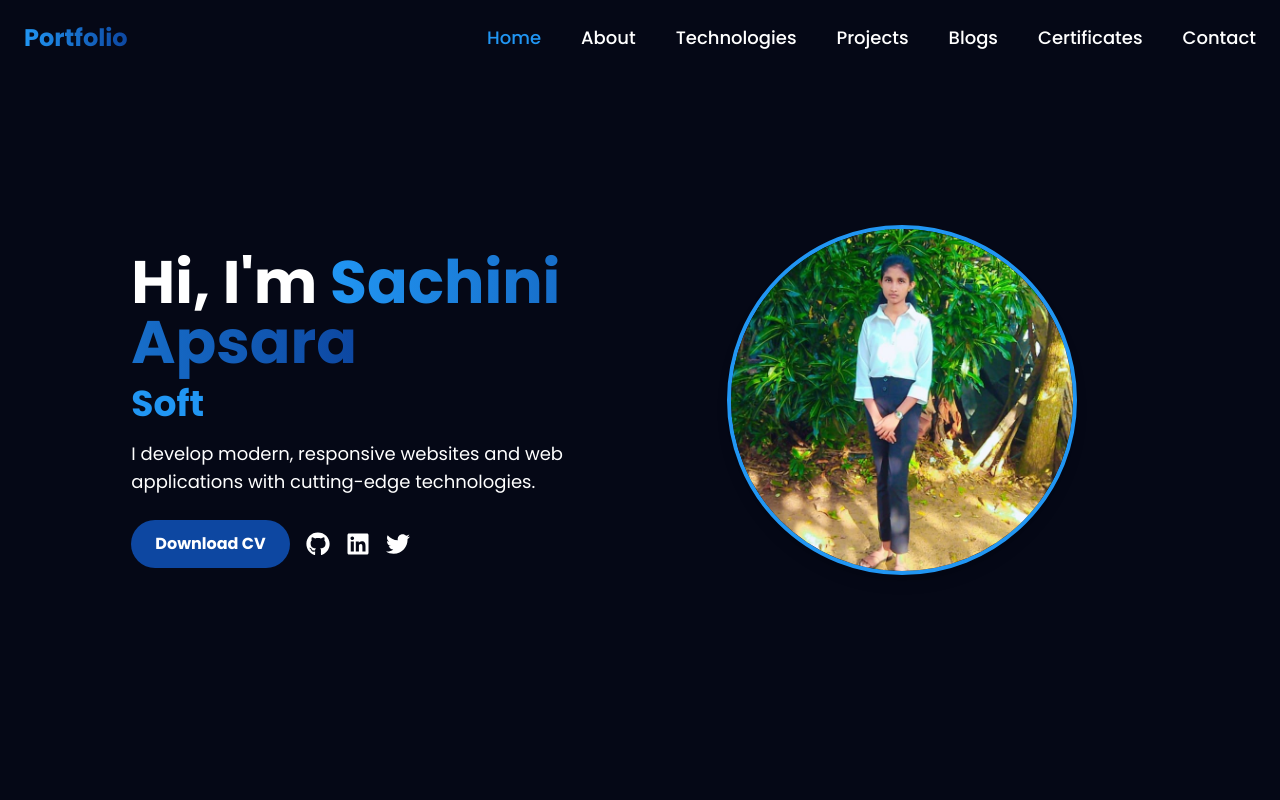
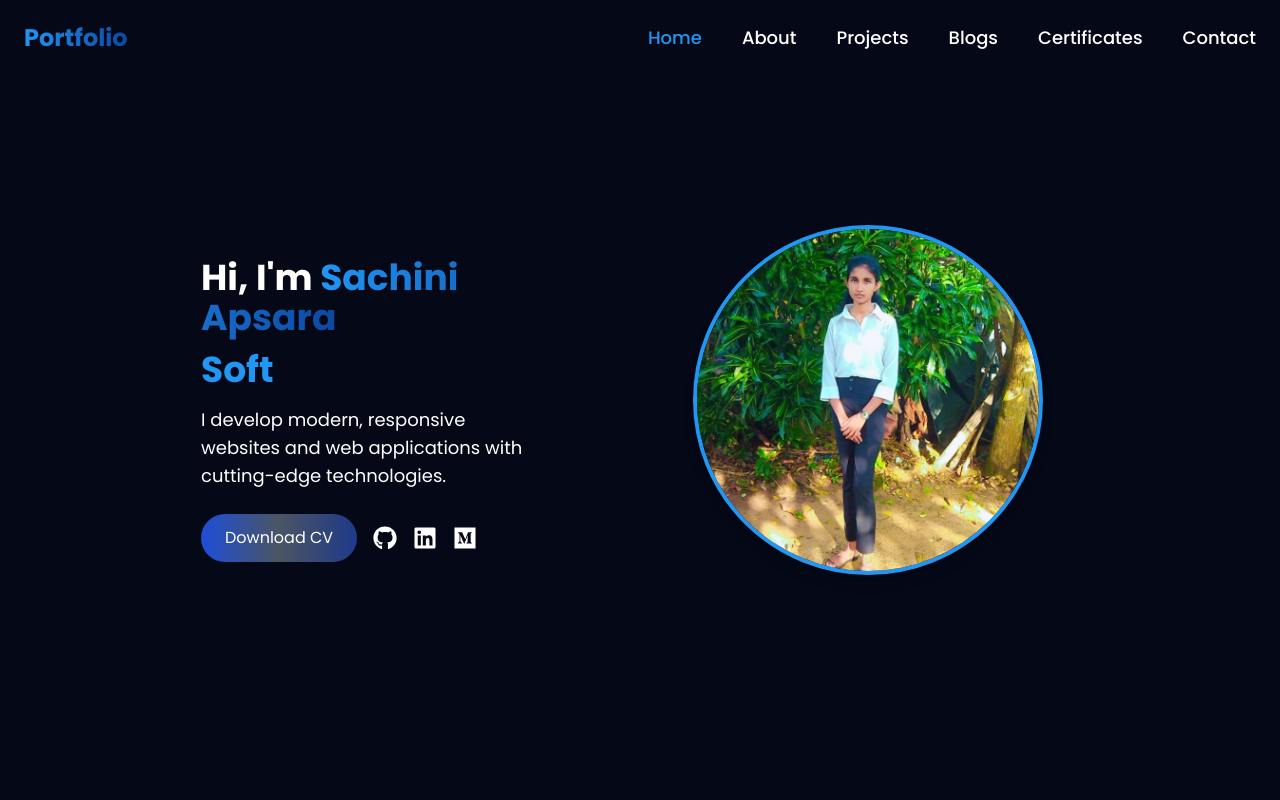
Before and after one commit to ApsaraWitharana/My-React-Portfolio, a React (Vite) app in the folder project/: page / in a window 1280 px wide. Shown: the top 800 px of the page. Built offline with nearby package versions, Linux system fonts and the light colour scheme; the HTML template or start-up script is replaced by a standard one.

Commit message:
add-update navignation and hero sectoin

```diff
--- a/project/src/components/Hero.jsx
+++ b/project/src/components/Hero.jsx
@@ -1,6 +1,6 @@
 import { motion } from 'framer-motion';
 import { TypeAnimation } from 'react-type-animation';
-import { FaGithub, FaLinkedin, FaTwitter } from 'react-icons/fa';
+import {FaGithub, FaLinkedin, FaMedium, FaTwitter} from 'react-icons/fa';
 import profilePic from '../assecc/image/aboutmepic.jpg';
 const Hero = () => {
   return (
@@ -10,10 +10,9 @@ const Hero = () => {
           initial={{ opacity: 0, x: -100 }}
           animate={{ opacity: 1, x: 0 }}
           transition={{ duration: 0.8 }}
-          className="w-full md:w-1/2 flex flex-col justify-center items-start px-4"
-        >
-          <div className="flex flex-col justify-center items-start mt-5">
-            <h3 className="text-white font-black text-4xl sm:text-3xl lg:text-6xl">
+          className="w-full md:w-1/2 flex flex-col justify-center items-start px-4">
+          <div className="flex flex-col justify-center items-start mt-5 mr-20">
+            <h3 className="text-white font-black text-3xl sm:text-3xl lg:text-4xl ">
               Hi, I'm <span className="blue-text-gradient">Sachini Apsara</span>
             </h3>
             <div className="mt-3 text-2xl sm:text-3xl lg:text-4xl font-bold">
@@ -29,25 +28,25 @@ const Hero = () => {
                 wrapper="span"
                 speed={50}
                 repeat={Infinity}
-                className="text-blue-100"
+                className="text-blue-100 text-50"
               />
             </div>
             <p className="text-white-100 mt-4 text-base sm:text-lg max-w-md">
               I develop modern, responsive websites and web applications with cutting-edge technologies.
             </p>
             <div className="mt-6 flex gap-4">
-              <a href="#" className="bg-blue-200 hover:bg-blue-100 text-white font-bold py-3 px-6 rounded-full transition-all duration-300">
+              <a href="../assecc/cv/sachini_apsara_resume.pdf%20%20(5).pdf" className="rounded-full bg-gradient-to-r from-blue-700 via-gray-600 to-blue-900 hover:bg-blue-900 px-6 py-3 text-white transition">
                 Download CV
               </a>
               <div className="flex gap-4 items-center">
-                <a href="#" className="text-white hover:text-blue-100 transition-colors duration-300">
+                <a href="https://github.com/ApsaraWitharana" className="text-white hover:text-blue-100 transition-colors duration-300">
                   <FaGithub size={24} />
                 </a>
-                <a href="#" className="text-white hover:text-blue-100 transition-colors duration-300">
+                <a href="https://www.linkedin.com/in/sachini-apsara-840067299/" className="text-white hover:text-blue-100 transition-colors duration-300">
                   <FaLinkedin size={24} />
                 </a>
-                <a href="#" className="text-white hover:text-blue-100 transition-colors duration-300">
-                  <FaTwitter size={24} />
+                <a href="https://medium.com/@asachini095" className="text-white hover:text-blue-100 transition-colors duration-300">
+                  <FaMedium size={24} />
                 </a>
               </div>
             </div>
--- a/project/src/components/Navbar.jsx
+++ b/project/src/components/Navbar.jsx
@@ -11,10 +11,6 @@ const navLinks = [
   {
     id: "about",
     title: "About",
-  },
-  {
-    id: "technologies",
-    title: "Technologies",
   },
   {
     id: "projects",
```
Also changed, not shown: 1 other file (tests, documents, lock files or other folders).
